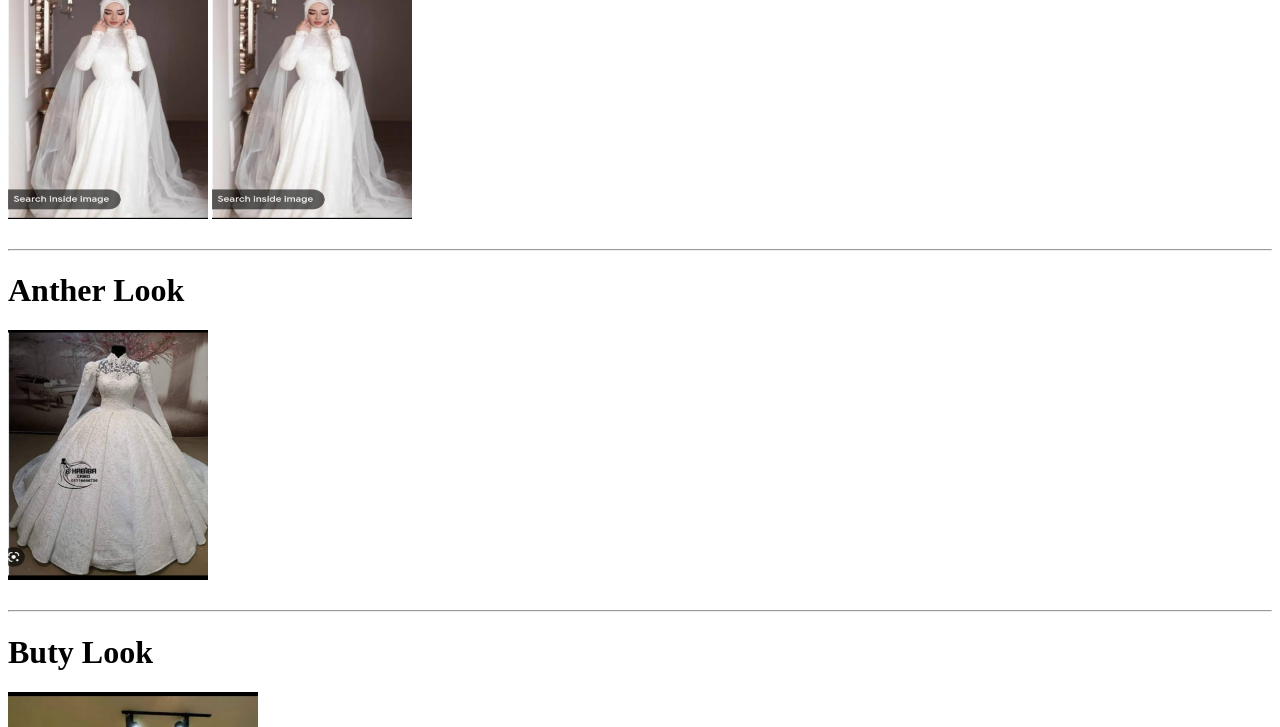
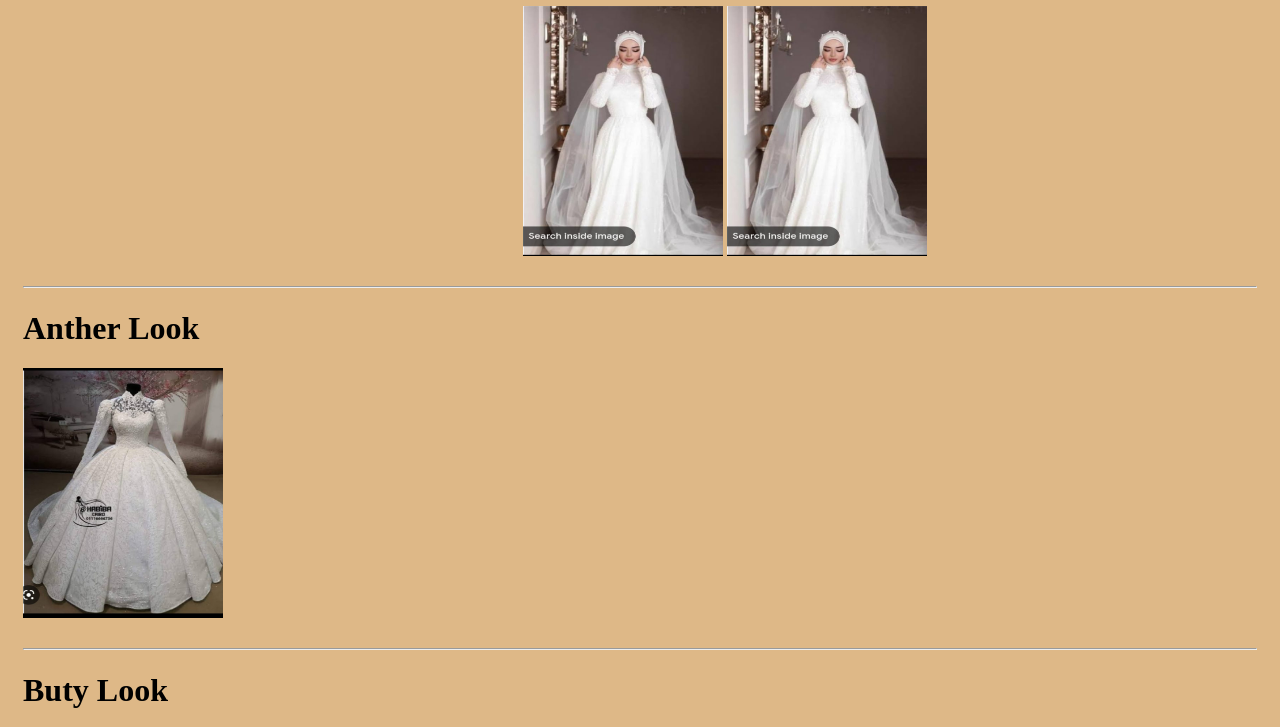
Before and after one commit to sasomoly/saso, a plain HTML site: page index.html in a window 1280 px wide. Shown: the part 708-1435 px from the top of the page. Drawn offline with Linux system fonts and the light colour scheme.

Commit message:
Update index.html

```diff
--- a/index.html
+++ b/index.html
@@ -4,7 +4,7 @@
     <meta charset="UTF-8">
     <meta http-equiv="X-UA-Compatible" content="IE=edge">
     <title>Widing Dress</title>
-    <link rel="stylesheet" href="new.css">
+    <link rel="stylesheet" href="bacr.css">
 </head>
 <body>
     <h1 class="a">Widing Dresses</h1>
```
